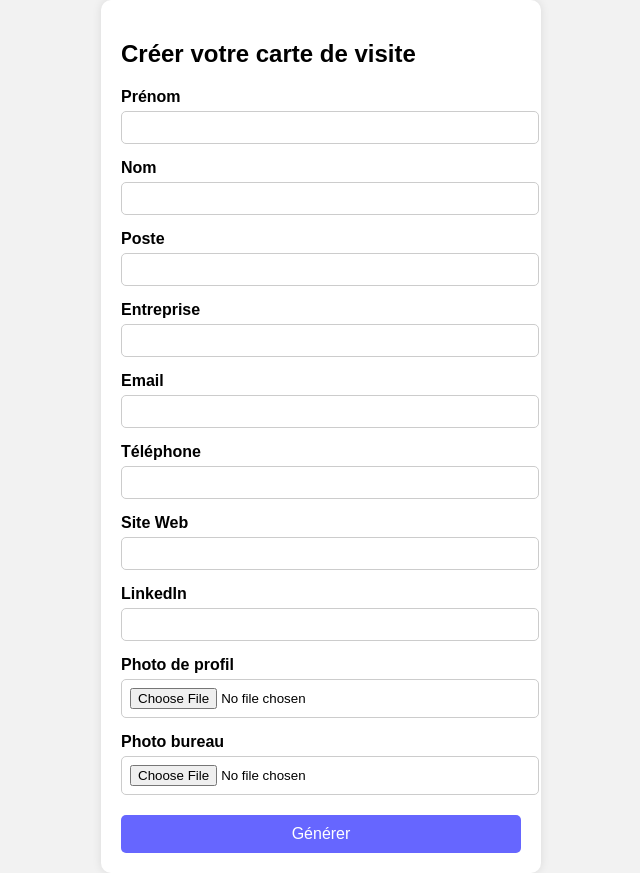
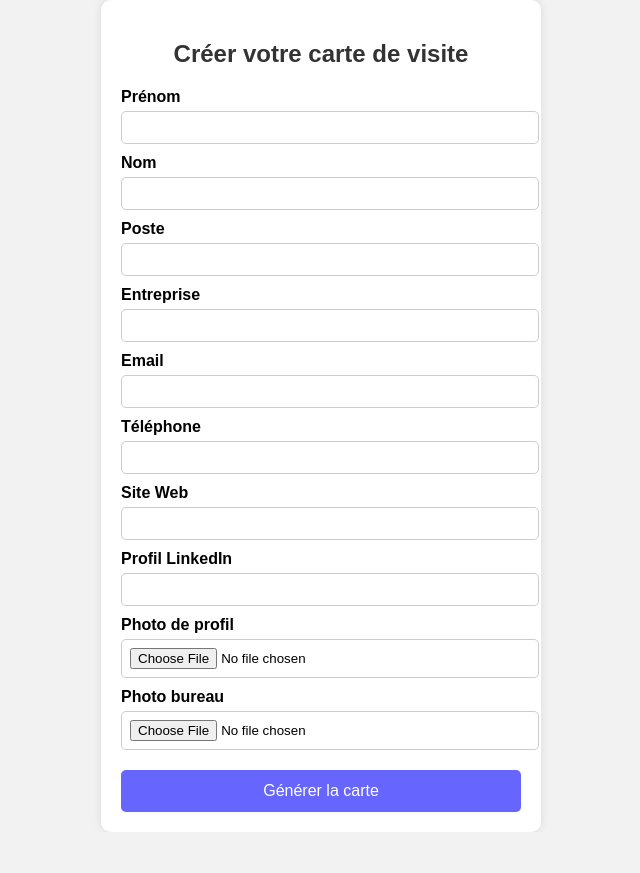
Before and after one commit to solutionspelichet/businesscard, a Flask app: page / in a window 1280 px wide. Shown: the whole page, without its empty margins (319-959 px from the left). After the commit the page ends 832 px from the top, so only its background shows below. Run offline with Flask 3, Linux system fonts and the light colour scheme.

Commit message:
Update form.html

```diff
--- a/templates/form.html
+++ b/templates/form.html
@@ -1,49 +1,65 @@
 <!DOCTYPE html>
 <html lang="fr">
 <head>
-  <meta charset="UTF-8" />
-  <meta name="viewport" content="width=device-width, initial-scale=1.0"/>
+  <meta charset="UTF-8">
+  <meta name="viewport" content="width=device-width, initial-scale=1.0">
   <title>Créer votre carte de visite</title>
   <style>
     body {
       font-family: Arial, sans-serif;
       background-color: #f2f2f2;
+      margin: 0;
+      padding: 0;
       display: flex;
       justify-content: center;
       align-items: center;
       min-height: 100vh;
-      margin: 0;
     }
+
     .form-container {
-      background-color: #fff;
+      width: 90%;
+      max-width: 400px;
+      background-color: #ffffff;
       padding: 20px;
       border-radius: 10px;
-      width: 100%;
-      max-width: 400px;
       box-shadow: 0 0 10px rgba(0,0,0,0.1);
     }
+
+    h2 {
+      text-align: center;
+      color: #333;
+    }
+
     label {
       display: block;
-      margin-top: 15px;
+      margin-top: 10px;
       font-weight: bold;
     }
-    input {
+
+    input[type="text"],
+    input[type="email"],
+    input[type="url"],
+    input[type="tel"],
+    input[type="file"] {
       width: 100%;
       padding: 8px;
       margin-top: 5px;
       border: 1px solid #ccc;
       border-radius: 5px;
     }
+
     button {
-      margin-top: 20px;
       width: 100%;
-      padding: 10px;
       background-color: #6666ff;
       color: white;
       border: none;
+      padding: 12px;
       border-radius: 5px;
+      margin-top: 20px;
       font-size: 16px;
+      cursor: pointer;
     }
+
     button:hover {
       background-color: #4d4ddf;
     }
@@ -52,27 +68,38 @@
 <body>
   <form class="form-container" action="/submit" method="POST" enctype="multipart/form-data">
     <h2>Créer votre carte de visite</h2>
-    <label>Prénom</label>
+
+    <label for="first_name">Prénom</label>
     <input type="text" name="first_name" required>
-    <label>Nom</label>
+
+    <label for="last_name">Nom</label>
     <input type="text" name="last_name" required>
-    <label>Poste</label>
+
+    <label for="job_title">Poste</label>
     <input type="text" name="job_title">
-    <label>Entreprise</label>
+
+    <label for="company">Entreprise</label>
     <input type="text" name="company">
-    <label>Email</label>
+
+    <label for="email">Email</label>
     <input type="email" name="email">
-    <label>Téléphone</label>
+
+    <label for="phone">Téléphone</label>
     <input type="tel" name="phone">
-    <label>Site Web</label>
+
+    <label for="website">Site Web</label>
     <input type="url" name="website">
-    <label>LinkedIn</label>
+
+    <label for="linkedin">Profil LinkedIn</label>
     <input type="url" name="linkedin">
-    <label>Photo de profil</label>
+
+    <label for="photo">Photo de profil</label>
     <input type="file" name="photo" accept="image/*">
-    <label>Photo bureau</label>
+
+    <label for="office">Photo bureau</label>
     <input type="file" name="office" accept="image/*">
-    <button type="submit">Générer</button>
+
+    <button type="submit">Générer la carte</button>
   </form>
 </body>
 </html>
```
